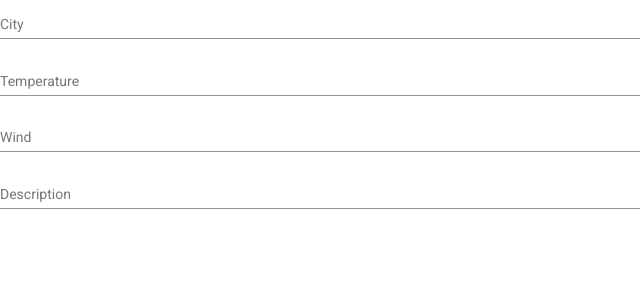
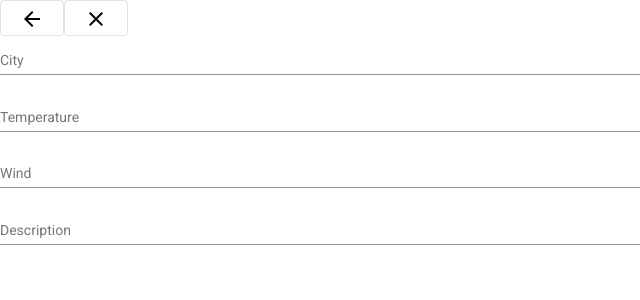
Before and after one commit to Kuablaikan/angular-beadando, an Angular app: page /details in a window 1280 px wide. Shown: the top 300 px of the page, without its empty margins (0-640 px from the left). Built offline with nearby package versions, Linux system fonts and the light colour scheme.

Commit message:
WeatherEditComponent added

```diff
--- a/src/app/app-routing.module.ts
+++ b/src/app/app-routing.module.ts
@@ -2,11 +2,11 @@ import { NgModule } from '@angular/core';
 import { RouterModule, Routes } from "@angular/router";
 
 import { WeatherListComponent } from "./weather-list/weather-list.component";
-import { WeatherDetailsComponent } from "./weather-details/weather-details.component";
+import { WeatherEditComponent } from "./weather-edit/weather-edit.component";
 
 const appRoutes: Routes = [
   { path: 'list', component: WeatherListComponent },
-  { path: 'details', component: WeatherDetailsComponent },
+  { path: 'details', component: WeatherEditComponent },
   { path: '**', component: WeatherListComponent }
 ];
 
--- a/src/app/app.module.ts
+++ b/src/app/app.module.ts
@@ -14,12 +14,14 @@ import { AppComponent } from './app.component';
 import { AppRoutingModule } from './app-routing.module';
 import { WeatherListComponent } from './weather-list/weather-list.component';
 import { WeatherDetailsComponent } from './weather-details/weather-details.component';
+import { WeatherEditComponent } from './weather-edit/weather-edit.component';
 
 @NgModule({
   declarations: [
     AppComponent,
     WeatherListComponent,
-    WeatherDetailsComponent
+    WeatherDetailsComponent,
+    WeatherEditComponent
   ],
   imports: [
     BrowserModule,
--- /dev/null
+++ b/src/app/weather-edit/weather-edit.component.html
@@ -0,0 +1,3 @@
+<button mat-stroked-button (click)="saveAndNavigateBack()" matTooltip="Save and navigate back"><mat-icon>arrow_back</mat-icon></button>
+<button mat-stroked-button (click)="cancelAndNavigateBack()" matTooltip="Cancel and navigate back"><mat-icon>close</mat-icon></button>
+<app-weather-details [(weather)]="weather"></app-weather-details>
--- /dev/null
+++ b/src/app/weather-edit/weather-edit.component.ts
@@ -0,0 +1,30 @@
+import { Component } from '@angular/core';
+import { Router } from "@angular/router";
+
+import { Weather } from "../weather";
+import { WeatherProviderService } from "../weather-provider.service";
+
+@Component({
+  selector: 'app-weather-edit',
+  templateUrl: './weather-edit.component.html',
+  styleUrls: ['./weather-edit.component.css']
+})
+export class WeatherEditComponent {
+
+  weather: Weather = { city: "", temperature: "", wind: "", description: "" };
+
+  constructor(private _weatherProviderService: WeatherProviderService,
+              private _router: Router) {
+    this.weather = this._weatherProviderService.weather;
+  }
+
+  saveAndNavigateBack(): void {
+    this._weatherProviderService.weather = this.weather;
+    this._router.navigate(['/list']);
+  }
+
+  cancelAndNavigateBack(): void {
+    this._router.navigate(['/list']);
+  }
+
+}
```
Also changed, not shown: src/app/weather-edit/weather-edit.component.css (added), 1 other file (tests, documents, lock files or other folders).
